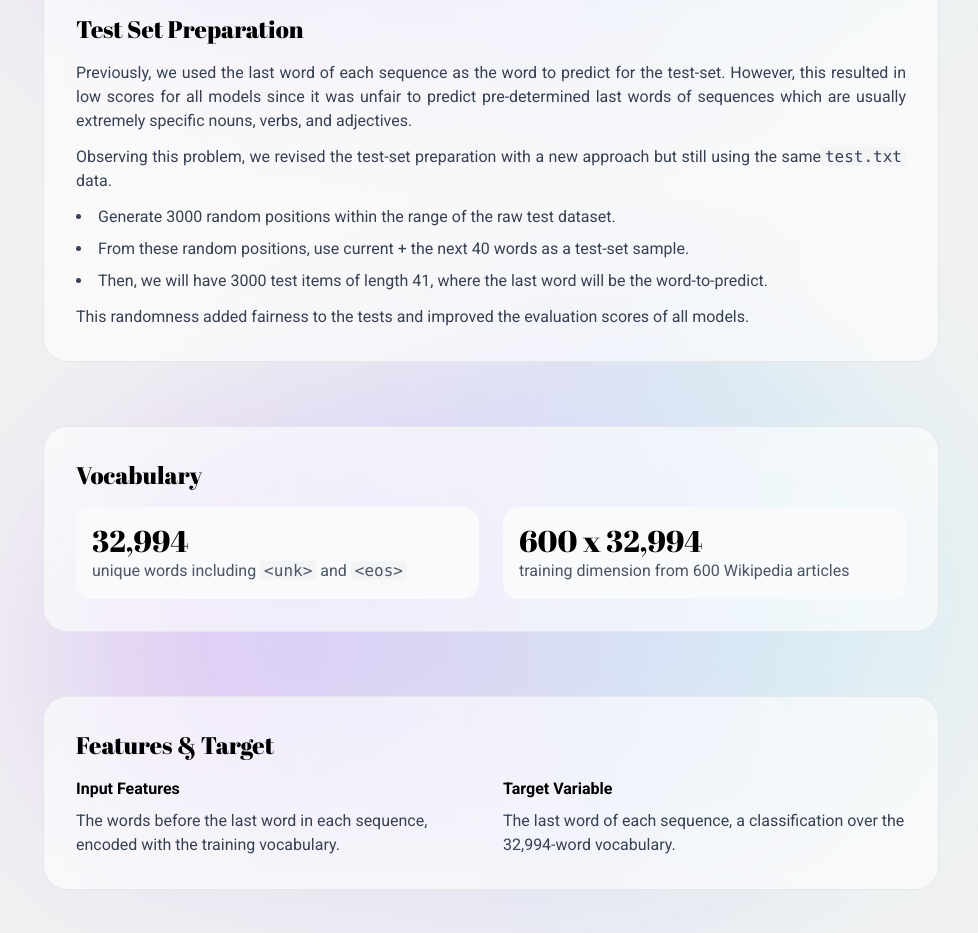
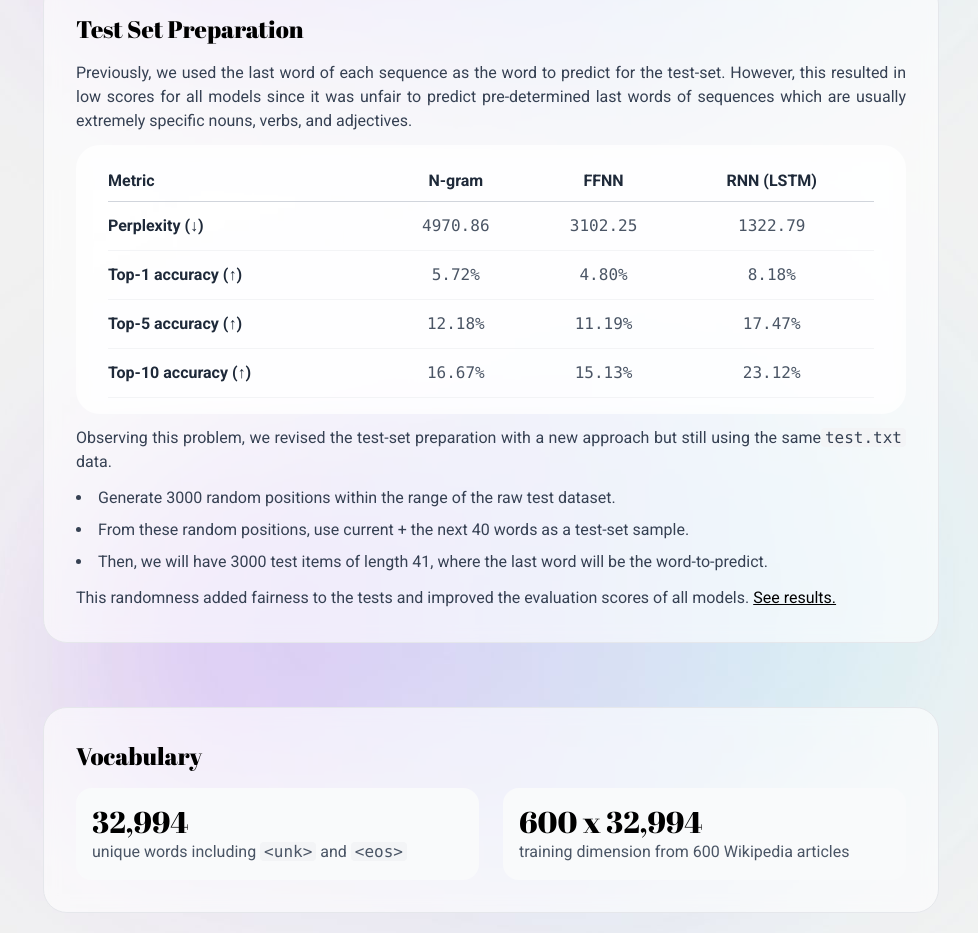
Before and after one commit to francogabrieloliveros/project-mfs, a Next.js app in the folder page/: page /dataset in a window 1280 px wide. Shown: the part 1410-2343 px from the top of the page, without its empty margins (149-1127 px from the left). Built offline with nearby package versions, Linux system fonts and the light colour scheme.

Commit message:
feat(page): added old results to dataset page and linked results page

```diff
--- a/page/src/app/dataset/page.tsx
+++ b/page/src/app/dataset/page.tsx
@@ -2,6 +2,44 @@ const splits = [
   { name: "Training", articles: "600", rows: "36,718" },
   { name: "Validation", articles: "60", rows: "3,769" },
   { name: "Testing", articles: "60", rows: "4,358" },
+];
+
+const models: { key: ModelKey; name: string; bar: string; hex: string }[] = [
+  { key: "ngram", name: "N-gram", bar: "bg-gray-800", hex: "#1f2937" },
+  { key: "ffnn", name: "FFNN", bar: "bg-blue-600", hex: "#2563eb" },
+  { key: "rnn", name: "RNN (LSTM)", bar: "bg-purple-600", hex: "#9333ea" },
+];
+
+const metrics: {
+  label: string;
+  better: "lower" | "higher";
+  unit: string;
+  values: Record<ModelKey, number>;
+}[] = [
+  {
+    label: "Perplexity",
+    better: "lower",
+    unit: "",
+    values: { ngram: 4970.86, ffnn: 3102.25, rnn: 1322.79 },
+  },
+  {
+    label: "Top-1 accuracy",
+    better: "higher",
+    unit: "%",
+    values: { ngram: 5.7196, ffnn: 4.797, rnn: 8.1796 },
+  },
+  {
+    label: "Top-5 accuracy",
+    better: "higher",
+    unit: "%",
+    values: { ngram: 12.1771, ffnn: 11.1931, rnn: 17.4662 },
+  },
+  {
+    label: "Top-10 accuracy",
+    better: "higher",
+    unit: "%",
+    values: { ngram: 16.6667, ffnn: 15.1292, rnn: 23.1242 },
+  },
 ];
 
 const tokenizationRules = [
@@ -23,6 +61,8 @@ const sectionClass =
   "bg-white/60 backdrop-blur-sm rounded-3xl border border-gray-200 p-8";
 const linkClass = "underline text-black";
 const codeClass = "bg-gray-100 px-1 rounded";
+
+const fmt = (v: number, unit: string) => `${v.toFixed(2)}${unit}`;
 
 export default function DatasetPage() {
   return (
@@ -124,7 +164,50 @@ export default function DatasetPage() {
             of sequences which are usually extremely specific nouns, verbs, and
             adjectives.
           </p>
-          <p className="text-gray-700 mb-3 text-justify">
+          <section className="bg-white/60 backdrop-blur-sm rounded-3xl py-4 px-8">
+            <div className="overflow-x-auto">
+              <table className="w-full text-base text-left">
+                <thead>
+                  <tr className="border-b border-gray-300">
+                    <th className="py-2 pr-4 font-semibold text-gray-800">
+                      Metric
+                    </th>
+                    {models.map((m) => (
+                      <th
+                        key={m.key}
+                        className="py-2 pr-4 font-semibold text-gray-800 text-center"
+                      >
+                        {m.name}
+                      </th>
+                    ))}
+                  </tr>
+                </thead>
+                <tbody>
+                  {metrics.map((row) => {
+                    return (
+                      <tr key={row.label} className="border-b border-gray-100">
+                        <td className="py-3 pr-4 font-semibold text-gray-800">
+                          {row.label} {row.better === "lower" ? "(↓)" : "(↑)"}
+                        </td>
+                        {models.map((m) => (
+                          <td
+                            key={m.key}
+                            className="py-3 pr-4 text-center font-mono"
+                          >
+                            <span className="text-gray-600">
+                              {fmt(row.values[m.key], row.unit)}
+                            </span>
+                          </td>
+                        ))}
+                      </tr>
+                    );
+                  })}
+                </tbody>
+              </table>
+            </div>
+          </section>
+
+          <p className="text-gray-700 mt-3 mb-3 text-justify">
             Observing this problem, we revised the test-set preparation with a
             new approach but still using the same
             <code className={codeClass}>test.txt</code> data.
@@ -136,7 +219,10 @@ export default function DatasetPage() {
           </ul>
           <p className="text-gray-700 mt-3 text-justify">
             This randomness added fairness to the tests and improved the
-            evaluation scores of all models.
+            evaluation scores of all models.{" "}
+            <a href="/results" className={linkClass}>
+              See results.
+            </a>
           </p>
         </section>
 
```
